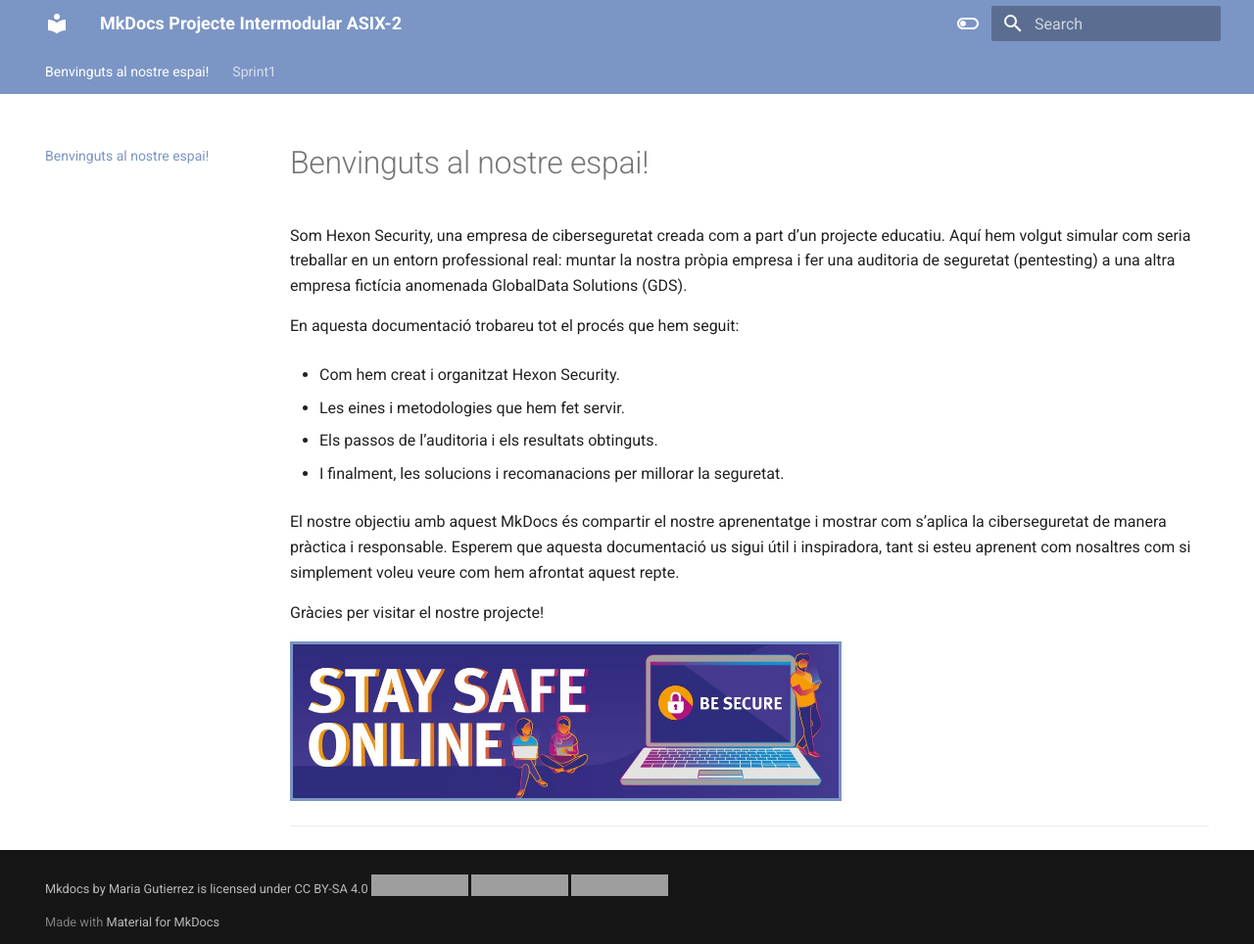
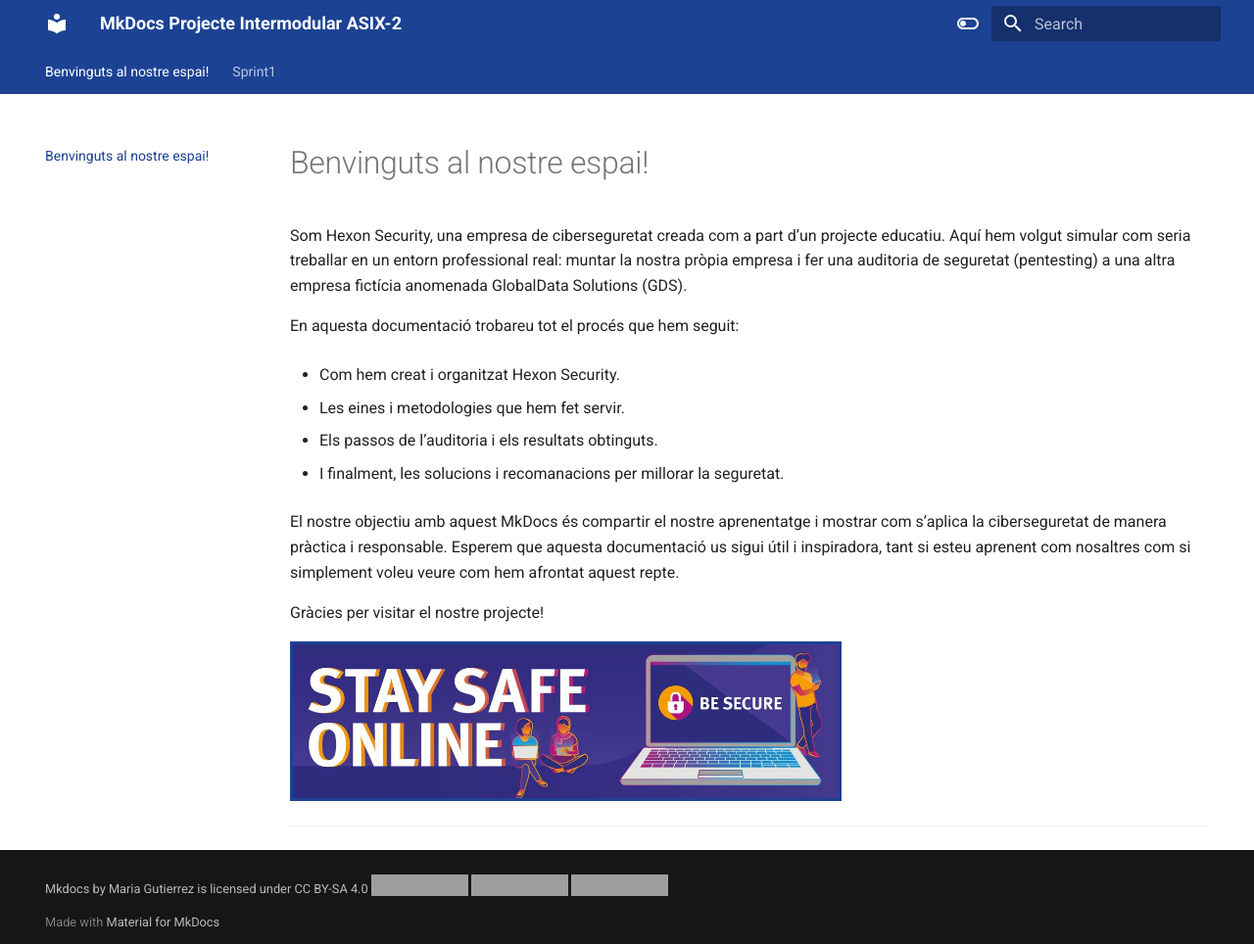
Before and after one commit to mariagutierrez03/projecte-asix2, an MkDocs documentation site: the page built from docs/index.md, in a window 1280 px wide and 964 px high. Shown: the whole window at 98% size. Built offline with MkDocs 1.6.1 and Material for MkDocs 9.7.7, drawn with Linux system fonts in a browser that asks for light colours; grey boxes are pictures that could not be loaded.

Commit message:
Update extra.css

```diff
--- a/docs/stylesheets/extra.css
+++ b/docs/stylesheets/extra.css
@@ -2,21 +2,21 @@
    PALETA MODO CLARO
    ======================= */
 [data-md-color-scheme="default"] {
-  --md-primary-fg-color:        #7B95C5;  /* azul claro principal */
-  --md-primary-fg-color--light: #A0B0D8; /* versión más clara para hover */
-  --md-primary-fg-color--dark:  #4E6299; /* versión oscura para contrastes */
+  --md-primary-fg-color:        #1C4293;  /* azul principal modo claro */
+  --md-primary-fg-color--light: #4A6BB5; /* versión clara para hover si quieres */
+  --md-primary-fg-color--dark:  #122F6B; /* versión oscura */
 
-  --md-accent-fg-color:         #7B95C5;  /* accent igual que primary */
-  --md-accent-fg-color--light:  #A0B0D8;
-  --md-accent-fg-color--dark:   #4E6299;
+  --md-accent-fg-color:         #1C4293;
+  --md-accent-fg-color--light:  #4A6BB5;
+  --md-accent-fg-color--dark:   #122F6B;
 }
 
 /* =======================
    PALETA MODO OSCURO
    ======================= */
 [data-md-color-scheme="slate"] {
-  --md-primary-fg-color:        #325FA9;  /* azul oscuro principal */
-  --md-primary-fg-color--light: #5880C1; /* versión clara para hover */
+  --md-primary-fg-color:        #325FA9;  /* azul principal modo oscuro */
+  --md-primary-fg-color--light: #5880C1; /* versión más clara para hover */
   --md-primary-fg-color--dark:  #1E3D70; /* versión oscura */
 
   --md-accent-fg-color:         #325FA9;
@@ -28,18 +28,18 @@
    IMÁGENES EN CONTENIDO MARKDOWN
    ======================= */
 main .md-typeset img {
-    display: block;                 /* bloque para permitir margen */
+    display: block;
     margin-left: 0;                 /* alineadas a la izquierda */
     margin-right: auto;
-    border: 3px solid var(--md-primary-fg-color); /* usa el color del tema según modo */
+    border: 3px solid var(--md-primary-fg-color); /* usa color principal según modo */
     width: 60%;
     max-width: 100%;
 }
 
 /* =======================
-   HOVER EN ENLACES (MODO OSCURO)
+   HOVER EN ENLACES SOLO MODO OSCURO
    ======================= */
 [data-md-color-scheme="slate"] main .md-typeset a:hover,
 [data-md-color-scheme="slate"] nav.md-nav a:hover {
-    color: var(--md-primary-fg-color--light); /* más claro que el color principal */
+    color: var(--md-primary-fg-color--light); /* más claro que el azul principal */
 }
```
